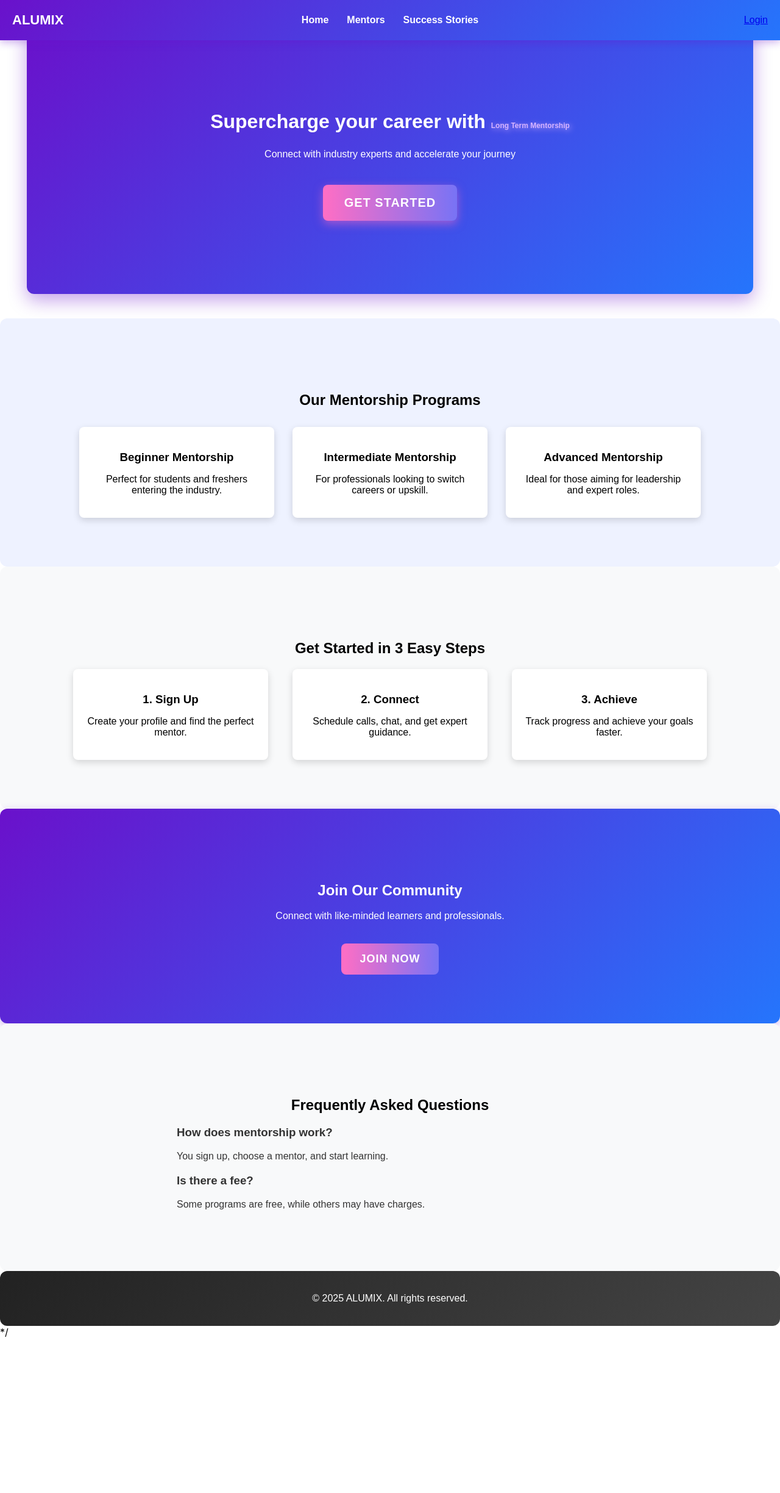
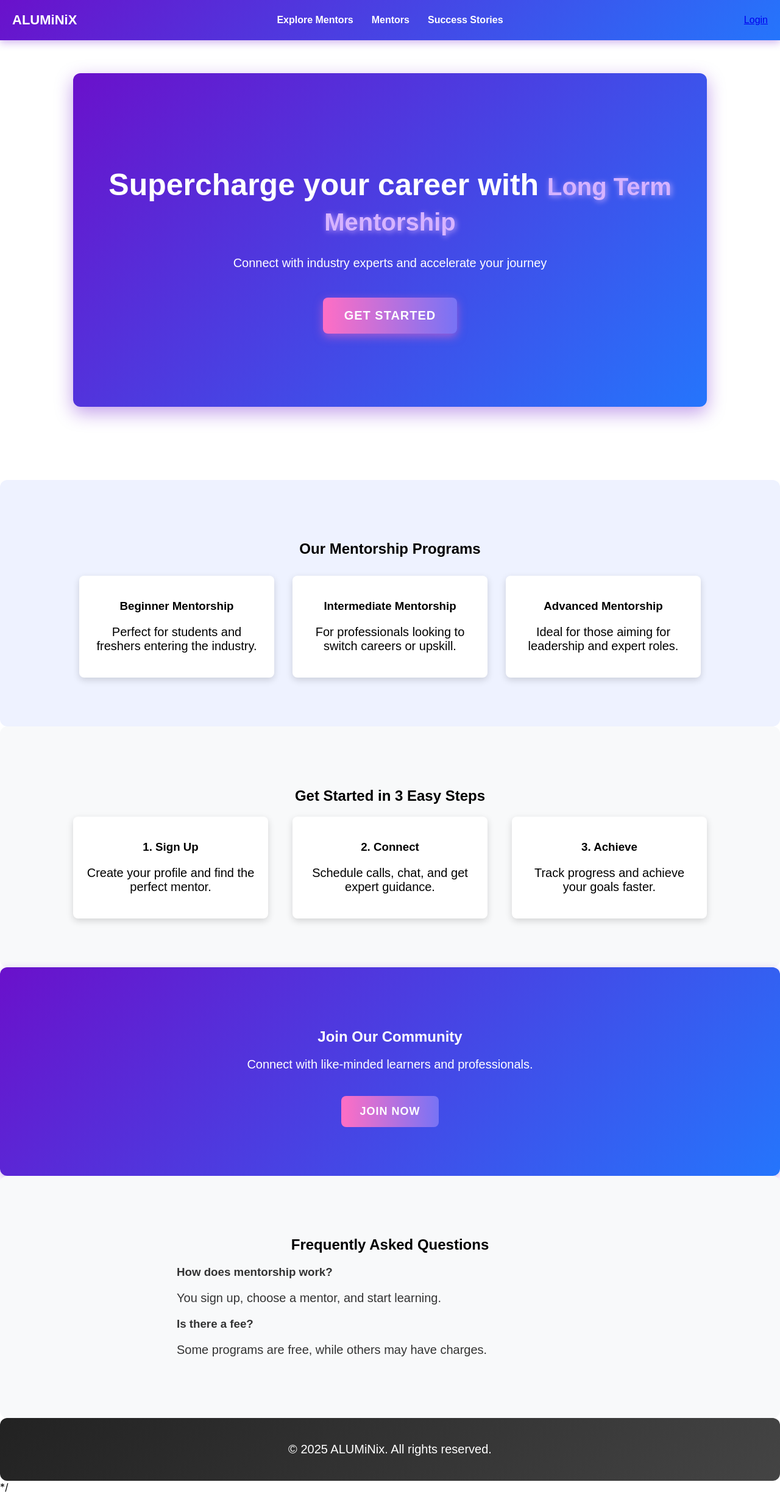
Before and after one commit to codehashira23/Hack-the-Future_2025_westwind, a React (Create React App) app in the folder alumix/: page / in a window 1280 px wide. Shown: the whole page at 61% size. Before the commit the page ends 2194 px from the top, so only its background shows below. Built offline with nearby package versions, Linux system fonts and the light colour scheme.

Commit message:
ui changes

```diff
--- a/alumix/src/components/footer.jsx
+++ b/alumix/src/components/footer.jsx
@@ -4,7 +4,7 @@ import "../styles/footer.css";
 const Footer = () => {
   return (
     <footer className="footer">
-      <p>© 2025 ALUMIX. All rights reserved.</p>
+      <p>© 2025 ALUMiNix. All rights reserved.</p>
     </footer>
   );
 };
--- a/alumix/src/components/navbar.jsx
+++ b/alumix/src/components/navbar.jsx
@@ -4,9 +4,9 @@ import "../styles/navbar.css";
 const Navbar = () => {
   return (
     <nav className="navbar">
-      <div className="logo">ALUMIX</div>
+      <div className="logo">ALUMiNiX</div>
       <ul className="nav-links">
-        <li><a href="#">Home</a></li>
+        <li><a href="#">Explore Mentors</a></li>
         <li><a href="#">Mentors</a></li>
         <li><a href="#">Success Stories</a></li>
       </ul>
--- a/alumix/src/divyansh-student/dashboard.jsx
+++ b/alumix/src/divyansh-student/dashboard.jsx
@@ -1,10 +1,12 @@
 import React from "react";
+import Navbar from "../components/navbar";
 import { Link } from "react-router-dom";
 import "./dashboard.css";
 
 const StudentDashboard = () => {
   return (
     <div className="dashboard-container">
+      <Navbar></Navbar>
       <h1>Student Dashboard</h1>
       <div className="dashboard-links">
         <Link to="/student/mentorship">Find a Mentor</Link>
--- a/alumix/src/styles/FAQ.css
+++ b/alumix/src/styles/FAQ.css
@@ -1,7 +1,7 @@
 .faq {
     text-align: center;
     padding: 80px 20px;
-    padding-top: 100px;
+    /* padding-top: 100px;  */
     background-color: #f8f9fa;
     font-family: 'Poppins', sans-serif;
     border-radius: 12px;
--- a/alumix/src/styles/community.css
+++ b/alumix/src/styles/community.css
@@ -1,7 +1,7 @@
 .community {
     text-align: center;
     padding: 80px 20px;
-    padding-top: 100px;
+    /* padding-top: 100px; */
     background: linear-gradient(135deg, #6a11cb, #2575fc);
     color: white;
     font-family: 'Poppins', sans-serif;
--- a/alumix/src/styles/herosection.css
+++ b/alumix/src/styles/herosection.css
@@ -1,5 +1,5 @@
 .hero {
-    margin-top: 100px;
+    /* margin-top: 150px;  */
     text-align: center;
     padding: 120px 20px;
     background: linear-gradient(135deg, #6a11cb, #2575fc);
@@ -11,12 +11,20 @@
     justify-content: center;
     box-shadow: 0px 10px 30px rgba(106, 17, 203, 0.4);
     border-radius: 12px;
-    margin: 40px auto;
+    margin : 120px ;
     max-width: 90%;
+}
+
+h1{
+    font-size:50px;
+}
+p{
+    font-size:20px;
 }
 
 .highlight {
     color: #d6b3ff;
+    font-size:40px;
     font-weight: bold;
     text-shadow: 2px 2px 10px rgba(214, 179, 255, 0.8);
 }
--- a/alumix/src/styles/howitworks.css
+++ b/alumix/src/styles/howitworks.css
@@ -1,7 +1,7 @@
 .how-it-works {
     text-align: center;
     padding: 80px 20px;
-    padding-top: 100px; /* NEW: if navbar is fixed */
+    /* padding-top: 100px; NEW: if navbar is fixed */
     background-color: #f8f9fa;
     font-family: 'Poppins', sans-serif;
     border-radius: 12px;
--- a/alumix/src/styles/mentorship.css
+++ b/alumix/src/styles/mentorship.css
@@ -1,7 +1,7 @@
 .mentorship {
     text-align: center;
     padding: 80px 20px;
-    padding-top: 100px;
+    /* padding-top: 100px;      */
     background-color: #eef2ff;
     font-family: 'Poppins', sans-serif;
     border-radius: 12px;
```
